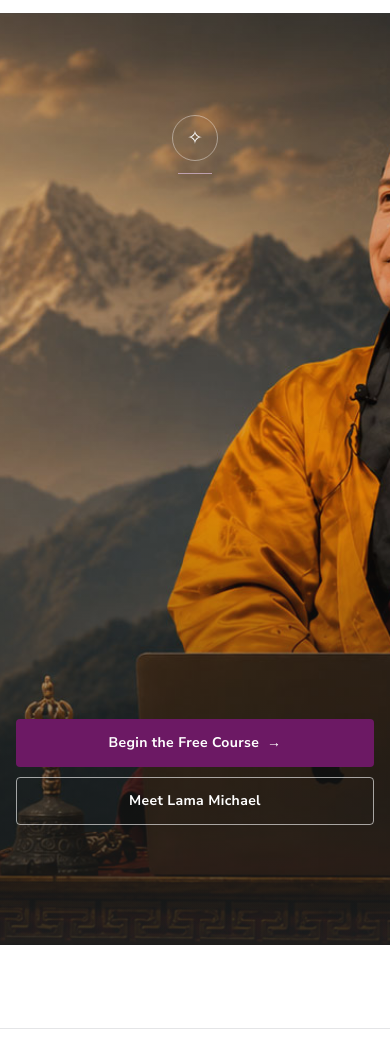
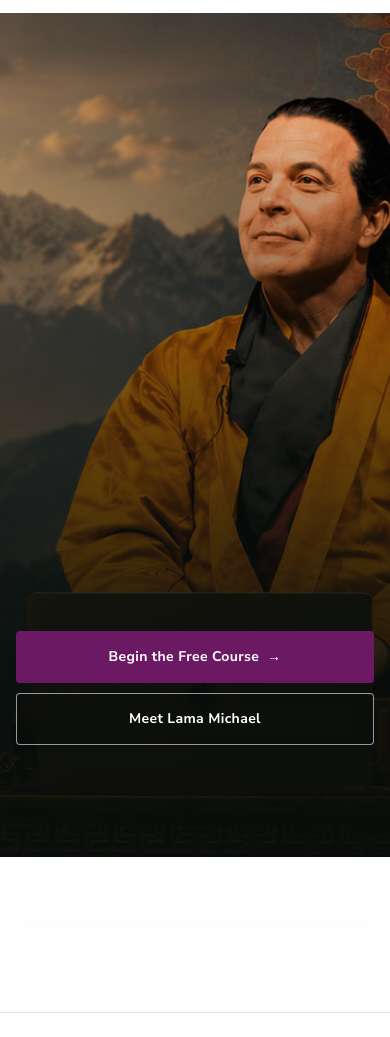
Before and after one commit to magdery2/dzogchenteaching, an Eleventy site: page index.njk in a window 390 px wide. Shown: the part 63-1100 px from the top of the page. Built offline with nearby package versions, Linux system fonts and the light colour scheme; Eleventy itself is replaced by a stand-in of ours; files that its build step writes are made by us from their sources; what js-yaml would draw is missing.

Commit message:
Refine mobile hero design

```diff
--- a/index.njk
+++ b/index.njk
@@ -11,12 +11,14 @@ eleventyComputed:
 <main id="main">
 <section class="hero" aria-labelledby="hero-title"><div class="wrap hero-content">
  <span class="hero-mark" aria-hidden="true">✧</span>
- <div class="eyebrow">{{ home.hero.eyebrow }}</div>
+ <div class="eyebrow"><span class="hero-eyebrow-desktop">{{ home.hero.eyebrow }}</span><span class="hero-eyebrow-mobile">{{ home.hero.heading | safe }}</span></div>
  <h1 id="hero-title">{{ home.hero.heading | safe }}</h1>
  <p class="hero-lead-desktop">{{ home.hero.text }}</p>
  <div class="actions"><a class="btn gold" href="#free">Begin the Free Course <span aria-hidden="true">→</span></a><a class="btn outline" href="#teacher">Meet Lama Michael</a></div>
 </div></section>
-<p class="hero-lead-mobile">{{ home.hero.text }}</p>
+<div class="hero-copy-mobile">
+ <p>{{ home.hero.text }}</p>
+</div>
 
 <section class="trust-strip" aria-label="Teaching highlights"><div class="wrap">
  <div class="hero-meta">{% for item in home.trustStrip %}<span><strong>{{ item.stat }}</strong>{{ item.label }}</span>{% endfor %}</div>
--- a/style.css
+++ b/style.css
@@ -1667,55 +1667,83 @@ h2{font-size:47px!important}
 
 /* Mobile hero: brand and subtitle sit at the top, while the title and CTAs
    anchor to the bottom, leaving the portrait visible through the middle. */
-.hero-lead-mobile{display:none}
+.hero-copy-mobile,.hero-eyebrow-mobile{display:none}
 @media(max-width:680px){
   .hero{
-    height:auto!important;
-    min-height:100svh!important;
-    max-height:none!important;
+    height:100vh!important;
+    height:100dvh!important;
+    min-height:0!important;
+    max-height:100dvh!important;
     padding-top:0;
     align-items:stretch!important;
   }
   .hero:before{
     background:
-      linear-gradient(0deg,rgba(28,30,29,.82) 0%,rgba(28,30,29,.5) 22%,rgba(28,30,29,.14) 48%,rgba(28,30,29,.24) 100%),
-      url("images/Padmasambhava.jpg") 60% 22%/cover no-repeat!important;
+      linear-gradient(0deg,rgba(8,14,11,.94) 0%,rgba(8,14,11,.82) 30%,rgba(8,14,11,.56) 55%,rgba(8,14,11,.28) 75%,rgba(8,14,11,.08) 90%,rgba(8,14,11,0) 100%),
+      url("images/Padmasambhava.jpg") 69% 24%/cover no-repeat!important;
     filter:none;
+  }
+  .hero:after{
+    display:none;
   }
   .hero-content{
     display:flex;
     flex-direction:column;
     align-items:center;
     text-align:center;
-    min-height:100svh;
-    padding:102px 0 32px;
+    min-height:100%;
+    padding:max(84px,calc(68px + env(safe-area-inset-top))) 0 max(24px,env(safe-area-inset-bottom));
   }
   .hero-mark{
-    margin-bottom:12px;
-  }
+    display:none;
+  }
+  .hero-eyebrow-desktop{display:none}
+  .hero-eyebrow-mobile{display:inline}
+  .hero-eyebrow-mobile em{font-style:normal}
   .hero .eyebrow{
-    max-width:290px;
-    margin-bottom:0;
-    color:rgba(255,255,255,.9);
-    line-height:1.55;
-  }
-  .hero h1{
+    width:100%;
+    max-width:none;
     margin-top:auto;
-    margin-bottom:10px;
-    font-size:clamp(24px,6.5vw,29px);
-    line-height:1.2;
-    max-width:92%;
-  }
-  .hero .hero-lead-desktop{
+    margin-bottom:16px;
+    padding-inline:4px;
+    color:#fff;
+    font:500 clamp(26px,7.8vw,34px)/1.05 var(--serif);
+    letter-spacing:-.025em;
+    text-transform:none;
+    text-wrap:balance;
+    text-shadow:0 3px 18px rgba(0,0,0,.62);
+    justify-content:center;
+    gap:0;
+  }
+  .hero .eyebrow:before{display:none}
+  .hero h1,.hero-lead-desktop{display:none}
+  .hero .actions{width:100%;margin-top:0;gap:10px}
+  .hero .actions .btn{
+    min-height:52px;
+    border-radius:4px;
+    font-size:14px;
+    font-weight:700;
+  }
+  .hero .actions .gold{
+    box-shadow:0 10px 28px rgba(0,0,0,.24),0 8px 24px rgba(184,137,63,.2);
+  }
+  .hero .actions .outline{
+    border-color:rgba(255,255,255,.58);
+    background:rgba(13,16,14,.28);
+    backdrop-filter:blur(7px);
+  }
+  .hero-copy-mobile{
     display:block;
-    max-width:360px;
-    margin:0 0 16px;
-    color:rgba(255,255,255,.82);
-    font-size:12px;
-    line-height:1.5;
-  }
-  .hero .actions{width:100%;margin-top:0;gap:10px}
-  .hero-lead-mobile{
-    display:none;
-  }
-}
+    width:calc(100% - 32px);
+    margin:0 auto;
+    padding:34px 4px 38px;
+    text-align:left;
+  }
+  .hero-copy-mobile p{
+    max-width:430px;
+    margin:0;
+    color:var(--muted);
+    font-size:15px;
+    line-height:1.68;
+  }
+}
```
